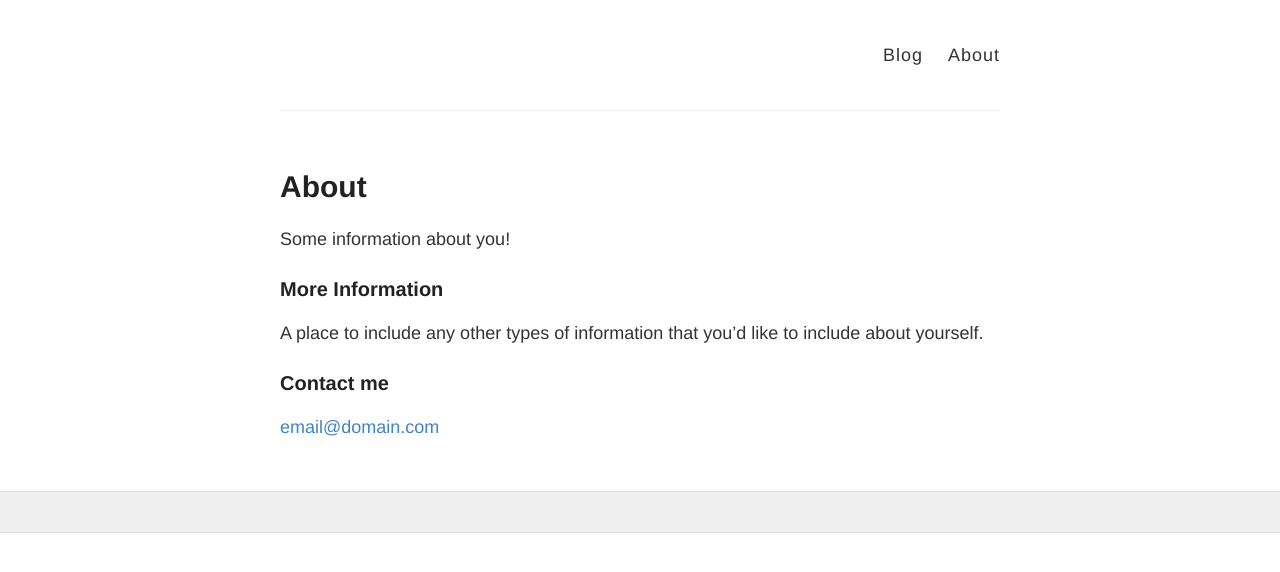
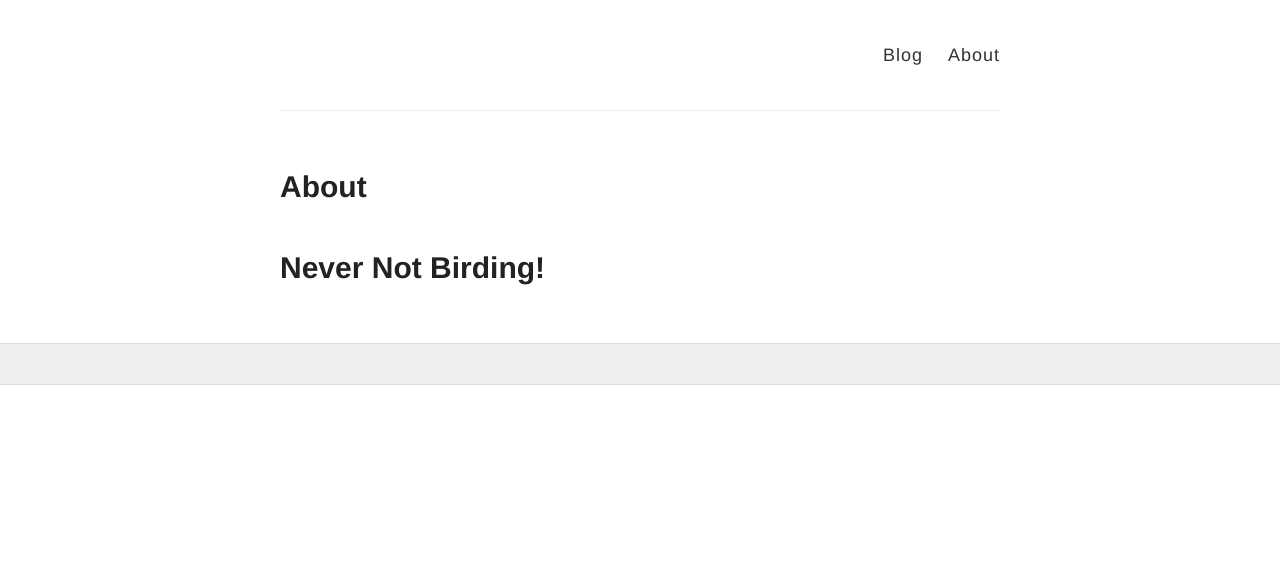
Before and after one commit to EdWarga/edwarga.github.io, a Jekyll site: the page built from about.md, in a window 1280 px wide. Shown: the top 572 px of the page. Built offline with Jekyll 4.4.1, drawn with Linux system fonts in a browser that asks for light colours.

Commit message:
Update about.md

```diff
--- a/about.md
+++ b/about.md
@@ -4,12 +4,5 @@ title: About
 permalink: /about/
 ---
 
-Some information about you!
 
-### More Information
-
-A place to include any other types of information that you'd like to include about yourself.
-
-### Contact me
-
-[email@domain.com](mailto:email@domain.com)
+# Never Not Birding!
```
